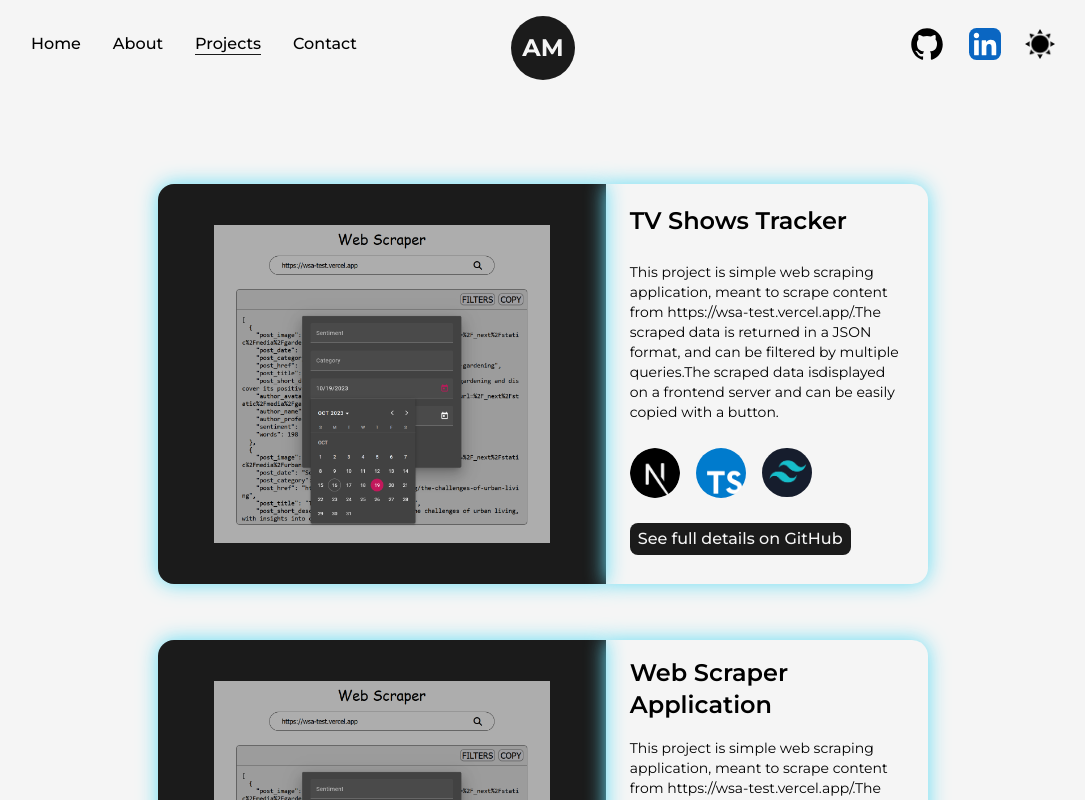
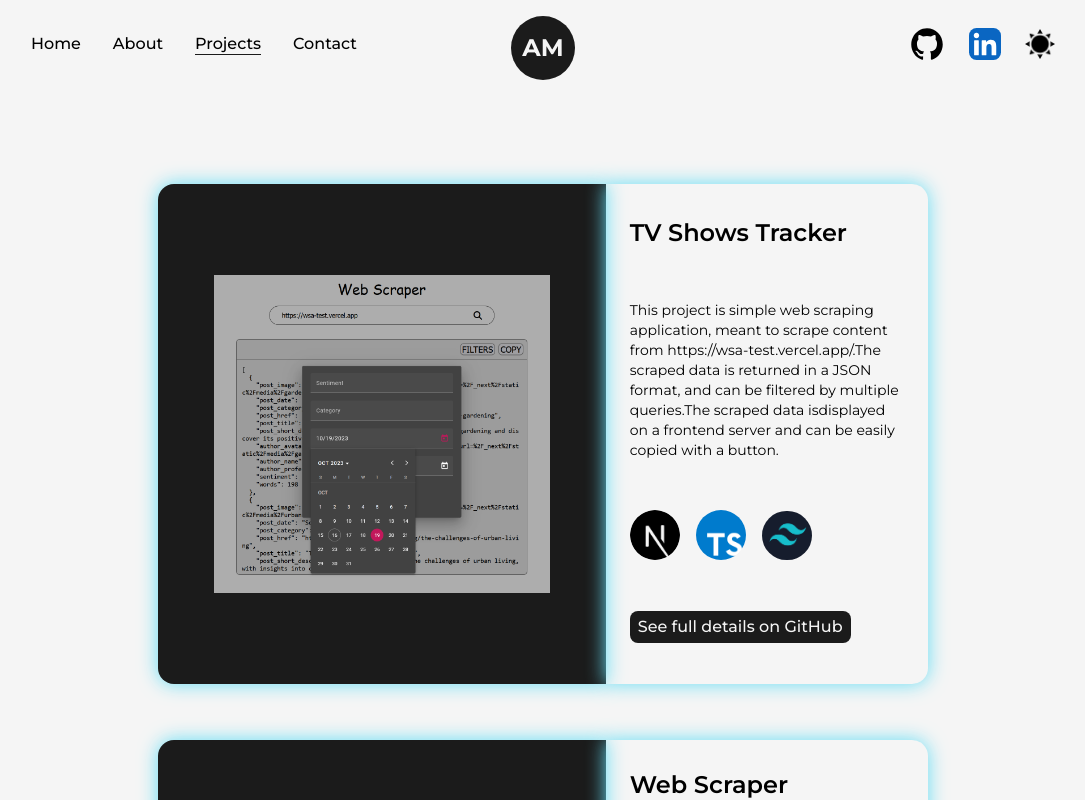
Before and after one commit to Marinescu-Alexandra/Portofolio, a Next.js app: page /projects in a window 1280 px wide. Shown: the top 800 px of the page, without its empty margins (97-1182 px from the left). Built offline with nearby package versions, Linux system fonts and the light colour scheme.

Commit message:
added pulse animation on project cards shadow

```diff
--- a/src/components/navbar.tsx
+++ b/src/components/navbar.tsx
@@ -62,7 +62,7 @@ const NavBar = () => {
         <header className='w-full sm-desktop:h-[50px] sm-desktop:bg-white sm-desktop:dark:bg-darkSecondary sm-desktop:fixed
         px-32 sm-desktop:py-0 top-0 py-2 font-medium flex items-center justify-between dark:text-light sm-desktop:px-6 z-50'>
 
-            <button className='fixed justify-center items-center hidden sm-desktop:flex mt-0 z-20'
+            <button className='fixed justify-center items-center hidden sm-desktop:flex mt-1 z-20'
                 onClick={handleMenuClick}
             >
                 <svg width="23" height="23" viewBox="0 0 23 23">
--- a/src/pages/projects.tsx
+++ b/src/pages/projects.tsx
@@ -1,6 +1,7 @@
 import React from "react";
 import Head from "next/head";
 import Image, { StaticImageData } from "next/image";
+import { motion } from "framer-motion";
 import webscraper from "../../public/webscraper.png"
 import nextjs from "../../public/nextjs.png"
 import typescript from "../../public/typescript.png"
@@ -10,14 +11,30 @@ const CardHorizontal = ({ title, link, info, icons }: { title: string, link: str
     return (
         <>
             <div className="w-full flex flex-row justify-center items-center sm-desktop:flex-col sm-desktop:my-24 ">
-                <div id="projectDiv" className="w-[50%] bg-dark h-[400px] rounded-l-2xl flex items-center justify-center dark:bg-light
-                lapt sm-desktop:w-[70%] lapt sm-desktop:rounded-t-2xl lapt sm-desktop:rounded-b-none sm-desktop:h-auto
-                ">
+                <motion.div className="w-[50%] bg-dark h-[500px] rounded-l-2xl flex items-center justify-center dark:bg-lightDark
+                lapt sm-desktop:w-[90%] lapt sm-desktop:rounded-t-2xl lapt sm-desktop:rounded-b-none sm-desktop:h-auto shadow-glow"
+                    initial={{ boxShadow: 'none' }}
+                    animate={{ boxShadow: '0 0 20px #65ddf4' }}
+                    transition={{
+                        duration: 2,
+                        ease: "linear",
+                        repeat: Infinity,
+                        repeatType: "mirror",
+                    }}
+                >
                     <Image src={webscraper} alt="ProfilePicture" className="w-[75%] h-[95%] rounded-2xl" style={{ objectFit: "contain" }} />
-                </div>
-                <div id="projectDiv" className="w-[36%] h-[400px] rounded-r-2xl flex flex-col justify-around items-left lapt sm-desktop:w-[70%]
-                sm-desktop:rounded-t-none sm-desktop:rounded-b-2xl sm-desktop:h-auto
-                ">
+                </motion.div>
+                <motion.div className="w-[36%] h-[500px] rounded-r-2xl flex flex-col justify-around items-left sm-desktop:w-[90%]
+                sm-desktop:rounded-t-none sm-desktop:rounded-b-2xl sm-desktop:h-auto shadow-glow"
+                    initial={{ boxShadow: 'none' }}
+                    animate={{ boxShadow: '0 0 20px #65ddf4' }}
+                    transition={{
+                        duration: 2,
+                        ease: "linear",
+                        repeat: Infinity,
+                        repeatType: "mirror",
+                    }}
+                >
                     <h2 className="font-semibold text-2xl my-4 mx-6 dark:text-light">
                         {title}
                     </h2>
@@ -34,7 +51,7 @@ const CardHorizontal = ({ title, link, info, icons }: { title: string, link: str
                             See full details on GitHub
                         </a>
                     </div>
-                </div>
+                </motion.div>
 
             </div>
         </>
--- a/src/styles/globals.css
+++ b/src/styles/globals.css
@@ -7,8 +7,6 @@
 }
 
 #projectDiv {
-    -webkit-box-shadow:0 0 20px "#65ddf4";
-    -moz-box-shadow: 0 0 20px #65ddf4;
     box-shadow:0 0 20px #65ddf4;
 }
 
--- a/tailwind.config.ts
+++ b/tailwind.config.ts
@@ -11,6 +11,9 @@ const config: Config = {
     darkMode: 'class',
     theme: {
         extend: {
+            boxShadow: {
+                'glow':'0 0 20px #65ddf4',
+            },
             fontFamily: {
                 mont: ['var(--font-mont)', ...fontFamily.sans],
             },
```
